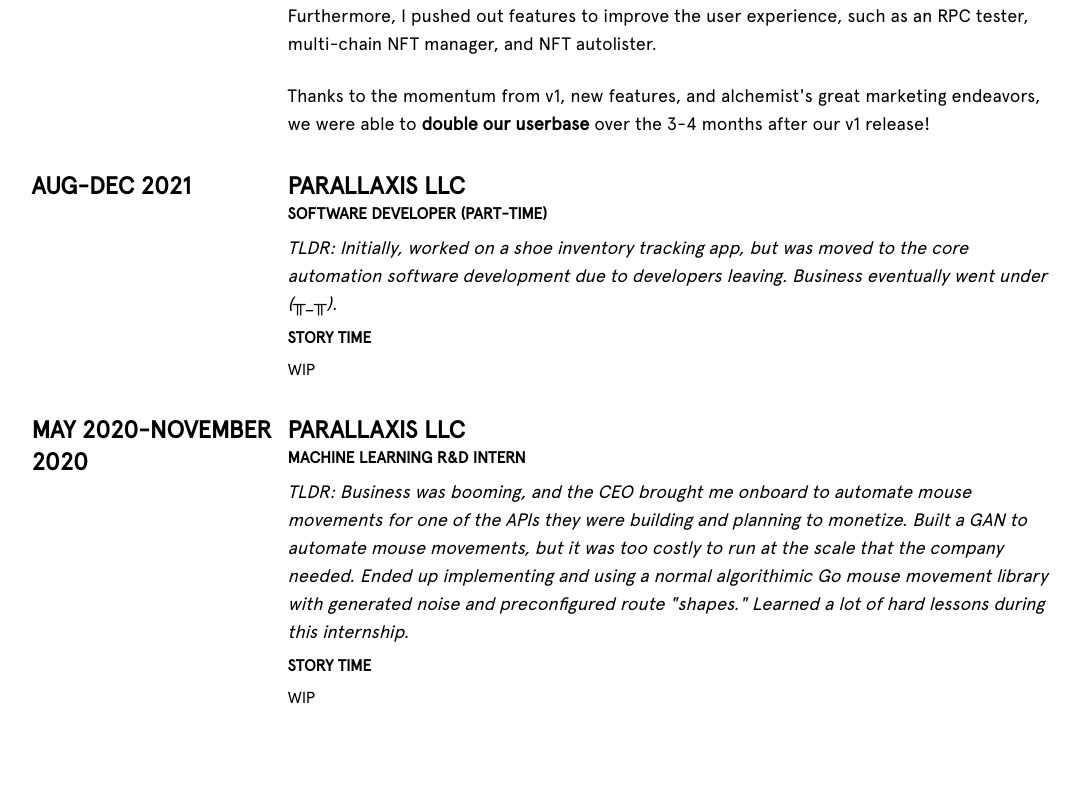
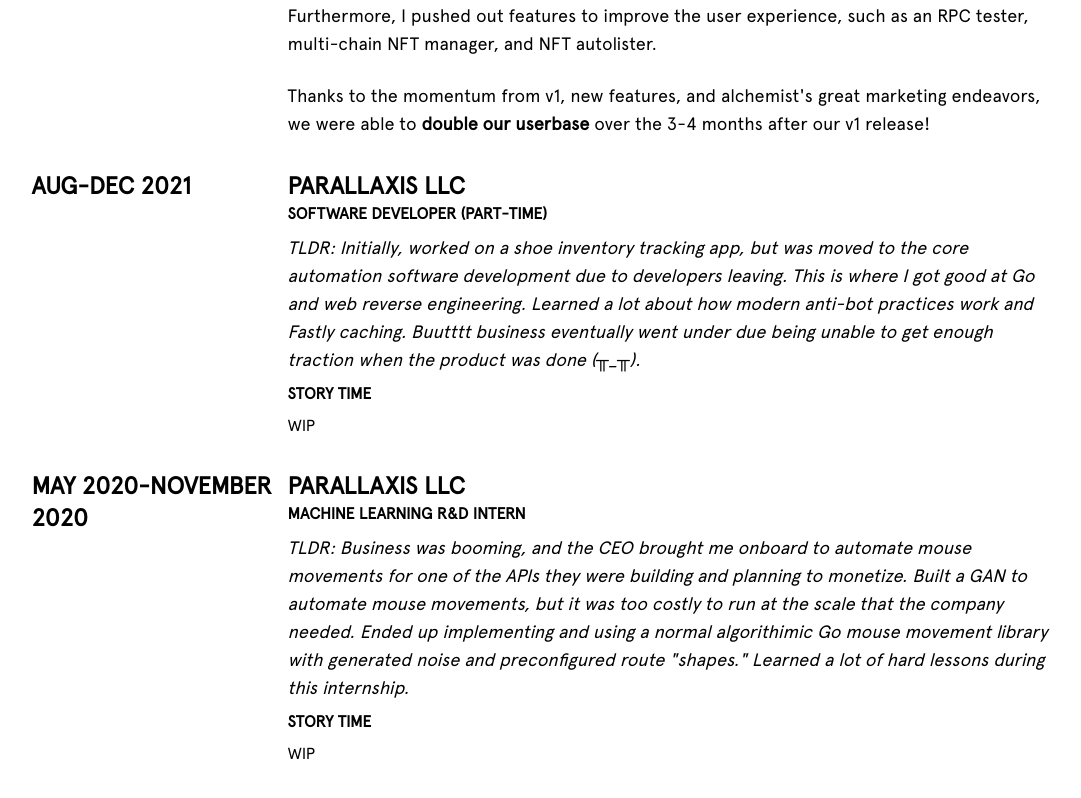
Before and after one commit to jchen42703/jchen42703.github.io, a React (Create React App) app in the folder v2/: page / in a window 1280 px wide. Shown: the part 2553-3351 px from the top of the page, without its empty margins (96-1177 px from the left). Built offline with nearby package versions, Linux system fonts and the light colour scheme.

Commit message:
Added more to Parallaxis2021 TLDR

```diff
--- a/v2/src/home/work/parallaxis2021.tsx
+++ b/v2/src/home/work/parallaxis2021.tsx
@@ -31,8 +31,12 @@ function Parallaxis2021Experience() {
 					<p className="italic">
 						TLDR: Initially, worked on a shoe inventory tracking
 						app, but was moved to the core automation software
-						development due to developers leaving. Business
-						eventually went under (╥_╥).
+						development due to developers leaving. This is where I
+						got good at Go and web reverse engineering. Learned a
+						lot about how modern anti-bot practices work and Fastly
+						caching. Buutttt business eventually went under due
+						being unable to get enough traction when the product was
+						done (╥_╥).
 					</p>
 				</div>
 				<UppercasedText
```
